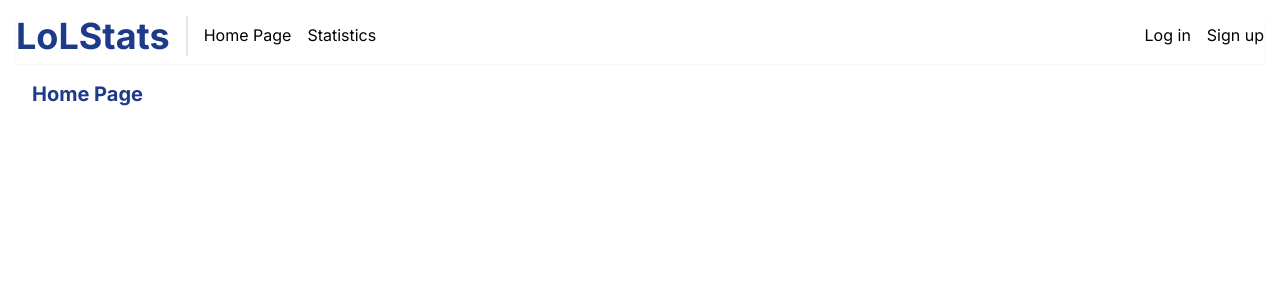
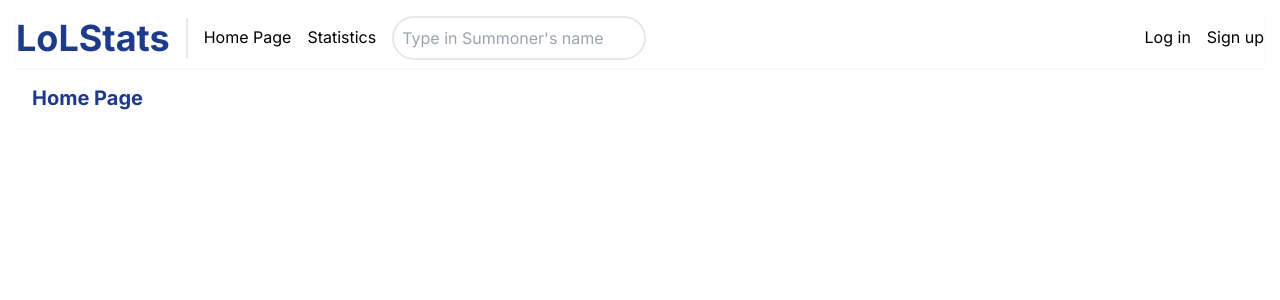
Before and after one commit to Piszczek999/NextJS-Riot-API, a Next.js app: page / in a window 1280 px wide. Shown: the top 300 px of the page. Built offline with nearby package versions, Linux system fonts and the light colour scheme.

Commit message:
Searchbar added

```diff
--- a/app/components/Navbar.jsx
+++ b/app/components/Navbar.jsx
@@ -1,4 +1,5 @@
 import Link from "next/link";
+import Searchbar from "./Searchbar";
 
 export default function Navbar() {
   return (
@@ -7,15 +8,16 @@ export default function Navbar() {
         <h1 className="text-4xl hover:text-blue-500">LoLStats</h1>
       </Link>
       <div className="flex justify-between grow gap-4">
-        <div className="flex gap-4 ml-4">
+        <div className="flex gap-4 ml-4 items-center">
           <Link href="/" className="nav-item">
             Home Page
           </Link>
           <Link href="/stats" className="nav-item">
             Statistics
           </Link>
+          <Searchbar />
         </div>
-        <div className="flex gap-4">
+        <div className="flex gap-4 items-center">
           <Link href="/login" className="nav-item">
             Log in
           </Link>
--- /dev/null
+++ b/app/components/Searchbar.jsx
@@ -0,0 +1,29 @@
+"use client";
+
+import { useRouter } from "next/navigation";
+import { useState } from "react";
+
+export default function Searchbar() {
+  const router = useRouter();
+
+  const [text, setText] = useState("");
+
+  const handleSubmit = (e) => {
+    e.preventDefault();
+    setText("");
+    router.push(text);
+  };
+
+  return (
+    <form onSubmit={handleSubmit}>
+      <input
+        className="border-2 rounded-full p-2"
+        placeholder="Type in Summoner's name"
+        type="text"
+        value={text}
+        onChange={(e) => setText(e.target.value)}
+      />
+      <button type="submit" />
+    </form>
+  );
+}
```
